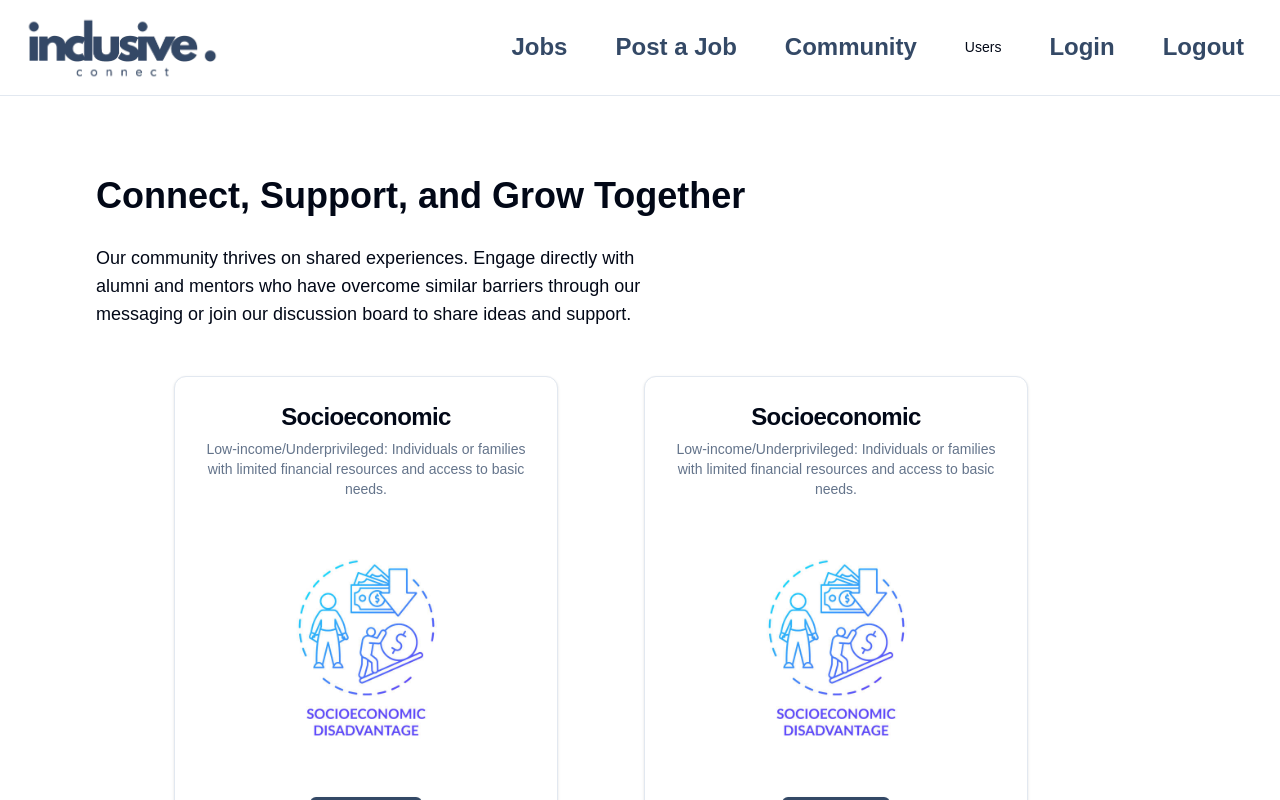
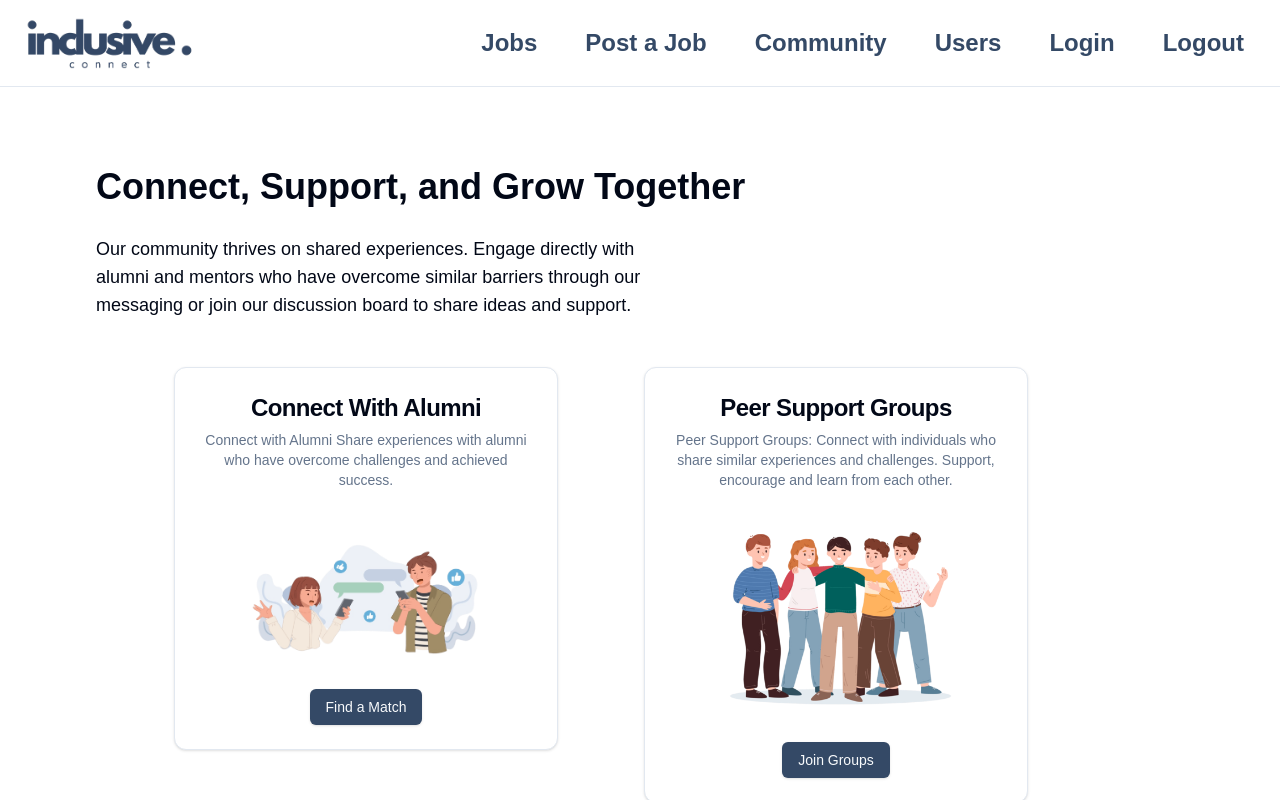
Before and after one commit to cfgtexas24/Team-14, a Next.js app in the folder cfg2024/: page /community in a window 1280 px wide. Shown: the top 800 px of the page. Built offline with nearby package versions, Linux system fonts and the light colour scheme.

Commit message:
fix assets

```diff
--- a/cfg2024/app/community/page.tsx
+++ b/cfg2024/app/community/page.tsx
@@ -12,6 +12,8 @@ import { Tilt } from "react-tilt";
 import Image from "next/image";
 import socioeconomic from "@/assets/socioeconomic.jpg";
 import Link from "next/link";
+import Match from "@/assets/match.png";
+import Friends from "@/assets/friends.png";
 
 const defaultOptions = {
   reverse: false,
@@ -34,10 +36,9 @@ const About1 = () => {
             Connect, Support, and Grow Together
           </h1>
           <p className="max-w-xl text-lg">
-          Our community thrives on shared experiences.
-          Engage directly with alumni and mentors who have overcome
-          similar barriers through our messaging or join our
-          discussion board to share ideas and support.
+            Our community thrives on shared experiences. Engage directly with
+            alumni and mentors who have overcome similar barriers through our
+            messaging or join our discussion board to share ideas and support.
           </p>
         </div>
         <div className="grid gap-2 grid-cols-2">
@@ -45,15 +46,17 @@ const About1 = () => {
             <div className="flex items-center justify-center">
               <Card className="w-96">
                 <CardHeader className="flex flex-col items-center">
-                  <CardTitle className="text-2xl">Socioeconomic</CardTitle>
+                  <CardTitle className="text-2xl">
+                    Connect With Alumni
+                  </CardTitle>
                   <CardDescription className="text-center">
-                    Low-income/Underprivileged: Individuals or families with
-                    limited financial resources and access to basic needs.
+                    Connect with Alumni Share experiences with alumni who have
+                    overcome challenges and achieved success.
                   </CardDescription>
                 </CardHeader>
                 <CardContent className="flex items-center justify-center">
                   <Image
-                    src={socioeconomic}
+                    src={Match}
                     alt="eco"
                     width={250}
                     height={250}
@@ -73,15 +76,18 @@ const About1 = () => {
               <div className="flex items-center justify-center">
                 <Card className="w-96">
                   <CardHeader className="flex flex-col items-center">
-                    <CardTitle className="text-2xl">Socioeconomic</CardTitle>
+                    <CardTitle className="text-2xl">
+                      Peer Support Groups
+                    </CardTitle>
                     <CardDescription className="text-center">
-                      Low-income/Underprivileged: Individuals or families with
-                      limited financial resources and access to basic needs.
+                      Peer Support Groups: Connect with individuals who share
+                      similar experiences and challenges. Support, encourage and
+                      learn from each other.
                     </CardDescription>
                   </CardHeader>
                   <CardContent className="flex items-center justify-center">
                     <Image
-                      src={socioeconomic}
+                      src={Friends}
                       alt="eco"
                       width={250}
                       height={250}
@@ -104,13 +110,13 @@ const About1 = () => {
               Empowering Individuals to Rebuild Careers
             </h2>
             <p className="text-muted-foreground">
-              We aim to help empower individuals with barriers to
-              re-enter the workforce with confidence. Our platform
-              is designed to provide essential resources and opportunities
-              for long-term career success.
+              We aim to help empower individuals with barriers to re-enter the
+              workforce with confidence. Our platform is designed to provide
+              essential resources and opportunities for long-term career
+              success.
             </p>
           </div>
-          <div className="grid gap-10 md:grid-cols-3">
+          <div className="grid gap-10 md:grid-cols-3 pb-20">
             <div className="flex flex-col">
               <div className="mb-5 flex size-12 items-center justify-center rounded-2xl bg-accent">
                 <Files className="size-5" />
@@ -119,10 +125,10 @@ const About1 = () => {
                 Radically Inclusive Support
               </h3>
               <p className="text-muted-foreground">
-                We believe there’s no room for judgement or exclusion.
-                We are here to lift each other up, providing feedback,
-                resources, and community to ensure that every individual
-                has access to opportunities, regardless of their background.
+                We believe there’s no room for judgement or exclusion. We are
+                here to lift each other up, providing feedback, resources, and
+                community to ensure that every individual has access to
+                opportunities, regardless of their background.
               </p>
             </div>
             <div className="flex flex-col">
@@ -133,10 +139,10 @@ const About1 = () => {
                 Making Meaningful Progress
               </h3>
               <p className="text-muted-foreground">
-                We focus on bold initiatives that create tangible career outcomes.
-                By prioritizing what matters most, we work with our community to
-                ensure that job placements and personal growth are always moving forward,
-                step by step.
+                We focus on bold initiatives that create tangible career
+                outcomes. By prioritizing what matters most, we work with our
+                community to ensure that job placements and personal growth are
+                always moving forward, step by step.
               </p>
             </div>
             <div className="flex flex-col">
@@ -147,10 +153,10 @@ const About1 = () => {
                 Empowering Through Knowledge
               </h3>
               <p className="text-muted-foreground">
-                We believe that knowledge and opportunity are keys to empowerment.
-                Through accessible resources, career coaching, and mentorship, our
-                platform helps individuals take control of their career paths and
-                confidently pursue meaningful work.
+                We believe that knowledge and opportunity are keys to
+                empowerment. Through accessible resources, career coaching, and
+                mentorship, our platform helps individuals take control of their
+                career paths and confidently pursue meaningful work.
               </p>
             </div>
           </div>
--- a/cfg2024/app/login/page.tsx
+++ b/cfg2024/app/login/page.tsx
@@ -70,13 +70,6 @@ const Login1 = () => {
                     Log in
                   </Button>
                 </div>
-<<<<<<< HEAD
-=======
-                <Button formAction={login} type="submit" className="w-full">
-                  Log in
-                </Button>
-              </div>
->>>>>>> a626e035b4ca916b55abee3a353aad913917f82e
               </form>
             </CardContent>
           </Card>
--- a/cfg2024/components/MainNav.tsx
+++ b/cfg2024/components/MainNav.tsx
@@ -12,8 +12,8 @@ const MainNav = () => {
           <Image
             src={Logo}
             alt="Logo"
-            width={200}
-            height={200}
+            width={175}
+            height={175}
             className="hover:cursor-pointer"
           />
         </Link>
--- a/cfg2024/components/MainNavLinks.tsx
+++ b/cfg2024/components/MainNavLinks.tsx
@@ -61,11 +61,19 @@ export function MainNavLinks() {
           </motion.div>
         </NavigationMenuItem>
         <NavigationMenuItem>
-          <Link href="/users" legacyBehavior passHref>
-            <NavigationMenuLink className={navigationMenuTriggerStyle()}>
-              Users
-            </NavigationMenuLink>
-          </Link>
+          <motion.div whileHover={{ scale: 1.2 }}>
+            <Link href="/users" legacyBehavior passHref>
+              <NavigationMenuLink
+                className={cn(
+                  navigationMenuTriggerStyle(),
+                  "text-[#344966] hover:bg-[#344966] hover:text-white rounded-xl",
+                  "border: 2px"
+                )}
+              >
+                <div className="text-2xl font-bold ">Users</div>
+              </NavigationMenuLink>
+            </Link>
+          </motion.div>
         </NavigationMenuItem>
         <NavigationMenuItem>
           <motion.div whileHover={{ scale: 1.2 }}>
```
Also changed, not shown: cfg2024/assets/friends.png (added), cfg2024/assets/match.png (added).
